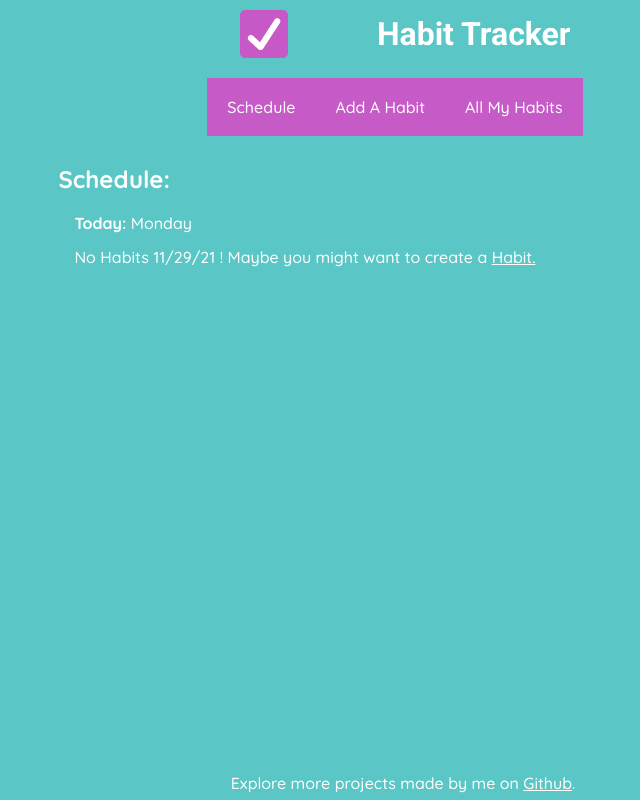
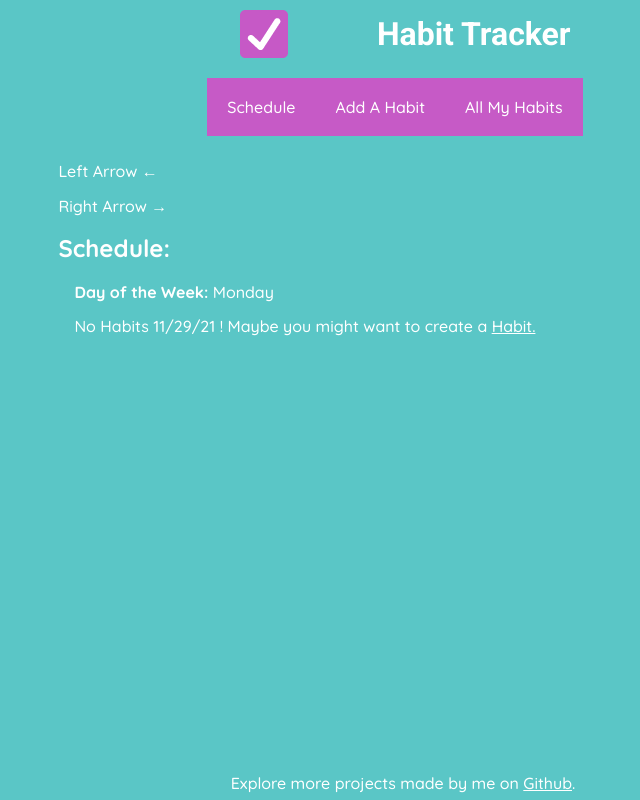
Before and after one commit to syedmwgilani/Habbit-Tracker, a React (Create React App) app: page /habit-tracker/habits in a window 1280 px wide. Shown: the whole page, without its empty margins (245-885 px from the left). Built offline with nearby package versions, Linux system fonts and the light colour scheme.

Commit message:
Added left and right arrows to habit page to move back an forward a day

```diff
--- a/src/Habits.js
+++ b/src/Habits.js
@@ -60,7 +60,7 @@ class Habits extends Component {
             + '_'
             + addPrefix(() => dayStr.length > 1, dayStr, '0')
 
-        const dateFormattedString = addPrefix(() => monthStr.length > 1, monthStr, '0')
+        const dateShortenedFormatString = addPrefix(() => monthStr.length > 1, monthStr, '0')
             + '/'
             + addPrefix(() => dayStr.length > 1, dayStr, '0')
             + '/'
@@ -120,7 +120,8 @@ class Habits extends Component {
         this.state = {
             dayOfTheWeek: dayOfTheWeek,
             dateKeyString: dateKeyString,
-            dateFormattedString: dateFormattedString,
+            dateShortenedFormatString: dateShortenedFormatString,
+            activeHabitTemp: activeHabitTemp,
             habits: habits,
         }
         console.log('CREATED Habit state: ', this.state)
@@ -163,6 +164,170 @@ class Habits extends Component {
         }, this.saveHabitLocalStorage.bind(this))
     }
 
+    previousDay() {
+        const date = new Date(this.state.dateShortenedFormatString)
+        const previousDate = new Date(date.getTime() - 86400000)
+        console.log(date)
+        console.log(previousDate)
+
+        const daysOfTheWeeks = ['Sunday', 'Monday', 'Tuesday', 'Wednesday', 'Thursday', 'Friday', 'Saturday']
+        const dayOfTheWeek = daysOfTheWeeks[previousDate.getDay()]
+
+        const monthStr = (previousDate.getMonth() + 1).toString()
+        const dayStr = previousDate.getDate().toString()
+        const dateKeyString = previousDate.getFullYear() + '_'
+            + addPrefix(() => monthStr.length > 1, monthStr, '0')
+            + '_'
+            + addPrefix(() => dayStr.length > 1, dayStr, '0')
+
+        const dateShortenedFormatString = addPrefix(() => monthStr.length > 1, monthStr, '0')
+            + '/'
+            + addPrefix(() => dayStr.length > 1, dayStr, '0')
+            + '/'
+            + previousDate.getFullYear().toString().substr(-2)
+
+
+        const activeHabitTemp = this.state.activeHabitTemp
+
+        let habits = {}
+        if (activeHabitTemp) {
+            const JSONhabits = localStorage.getItem('habits_' + dateKeyString)
+
+            if (JSONhabits === null) {
+                //Create new habits obj
+                habits = Object.keys(activeHabitTemp).reduce((habits, key) => {
+                    if (activeHabitTemp[key].weeklyOccurrence[dayOfTheWeek]) {
+                        const habit = {}
+                        habit.name = activeHabitTemp[key].name
+                        habit.dailyOccurrence = activeHabitTemp[key].dailyOccurrence
+                        habit.progress = 0
+
+                        habits[key] = habit
+                        return habits
+                    }
+                    return habits
+                }, {})
+            } else {
+                //Update old habits obj
+                const oldHabitsData = JSON.parse(JSONhabits)
+
+                habits = Object.keys(activeHabitTemp).reduce((habits, key) => {
+
+                    let habit = oldHabitsData[key]
+
+                    if (habit && activeHabitTemp[key].weeklyOccurrence[dayOfTheWeek]) {
+                        habit.name = activeHabitTemp[key].name
+                        habit.dailyOccurrence = activeHabitTemp[key].dailyOccurrence
+
+                        habits[key] = habit
+                        return habits
+                    } else if (activeHabitTemp[key].weeklyOccurrence[dayOfTheWeek]) {
+                        habit = {}
+                        habit.name = activeHabitTemp[key].name
+                        habit.dailyOccurrence = activeHabitTemp[key].dailyOccurrence
+                        habit.progress = 0
+
+                        habits[key] = habit
+                        return habits
+                    }
+
+                    return habits
+                }, {})
+            }
+        }
+
+        this.setState(
+            {
+                dayOfTheWeek: dayOfTheWeek,
+                dateKeyString: dateKeyString,
+                dateShortenedFormatString: dateShortenedFormatString,
+                habits: habits,
+            }
+        )
+    }
+
+    nextDay() {
+        const date = new Date(this.state.dateShortenedFormatString)
+        const nextDate = new Date(date.getTime() + 86400000)
+        console.log(date)
+        console.log(nextDate)
+
+        const daysOfTheWeeks = ['Sunday', 'Monday', 'Tuesday', 'Wednesday', 'Thursday', 'Friday', 'Saturday']
+        const dayOfTheWeek = daysOfTheWeeks[nextDate.getDay()]
+
+        const monthStr = (nextDate.getMonth() + 1).toString()
+        const dayStr = nextDate.getDate().toString()
+        const dateKeyString = nextDate.getFullYear() + '_'
+            + addPrefix(() => monthStr.length > 1, monthStr, '0')
+            + '_'
+            + addPrefix(() => dayStr.length > 1, dayStr, '0')
+
+        const dateShortenedFormatString = addPrefix(() => monthStr.length > 1, monthStr, '0')
+            + '/'
+            + addPrefix(() => dayStr.length > 1, dayStr, '0')
+            + '/'
+            + nextDate.getFullYear().toString().substr(-2)
+
+
+        const activeHabitTemp = this.state.activeHabitTemp
+
+        let habits = {}
+        if (activeHabitTemp) {
+            const JSONhabits = localStorage.getItem('habits_' + dateKeyString)
+
+            if (JSONhabits === null) {
+                //Create new habits obj
+                habits = Object.keys(activeHabitTemp).reduce((habits, key) => {
+                    if (activeHabitTemp[key].weeklyOccurrence[dayOfTheWeek]) {
+                        const habit = {}
+                        habit.name = activeHabitTemp[key].name
+                        habit.dailyOccurrence = activeHabitTemp[key].dailyOccurrence
+                        habit.progress = 0
+
+                        habits[key] = habit
+                        return habits
+                    }
+                    return habits
+                }, {})
+            } else {
+                //Update old habits obj
+                const oldHabitsData = JSON.parse(JSONhabits)
+
+                habits = Object.keys(activeHabitTemp).reduce((habits, key) => {
+
+                    let habit = oldHabitsData[key]
+
+                    if (habit && activeHabitTemp[key].weeklyOccurrence[dayOfTheWeek]) {
+                        habit.name = activeHabitTemp[key].name
+                        habit.dailyOccurrence = activeHabitTemp[key].dailyOccurrence
+
+                        habits[key] = habit
+                        return habits
+                    } else if (activeHabitTemp[key].weeklyOccurrence[dayOfTheWeek]) {
+                        habit = {}
+                        habit.name = activeHabitTemp[key].name
+                        habit.dailyOccurrence = activeHabitTemp[key].dailyOccurrence
+                        habit.progress = 0
+
+                        habits[key] = habit
+                        return habits
+                    }
+
+                    return habits
+                }, {})
+            }
+        }
+
+        this.setState(
+            {
+                dayOfTheWeek: dayOfTheWeek,
+                dateKeyString: dateKeyString,
+                dateShortenedFormatString: dateShortenedFormatString,
+                habits: habits,
+            }
+        )
+    }
+
     render() {
         const habits = this.state.habits
         const habitsEleMap = Object.keys(habits).map((key, i) => {
@@ -177,10 +342,10 @@ class Habits extends Component {
 
         let message = habitsEleMap.length === 0 ?
             (<p className="pl1">
-                No Habits {this.state.dateFormattedString} ! Maybe you might want to create a <Link to="/habit-tracker/habit-template">Habit.</Link>
+                No Habits {this.state.dateShortenedFormatString} ! Maybe you might want to create a <Link to="/habit-tracker/habit-template">Habit.</Link>
             </p>)
             : (<p className="pl1">
-                Let's see what habits you have for {this.state.dateFormattedString} !
+                Let's see what habits you have for {this.state.dateShortenedFormatString} !
             </p>)
 
 
@@ -189,9 +354,14 @@ class Habits extends Component {
                 <div></div>{/* Used for sides in grid. Needed to work properly. */}
 
                 <div className="pb5">
+
+                    <p onClick={event => this.previousDay()}>Left Arrow &larr;</p>
+                    <p onClick={event => this.nextDay()}>Right Arrow &rarr;</p>
+
                     <h2>Schedule:</h2>
                     <span className="pl1">
-                        <b>Today:</b> {this.state.dayOfTheWeek}
+                        <b>Day of the Week:</b> {this.state.dayOfTheWeek}
+                        {/* <b>Today:</b> {this.state.dayOfTheWeek} */}
                     </span>
                     {message}
                     <ul>
```
